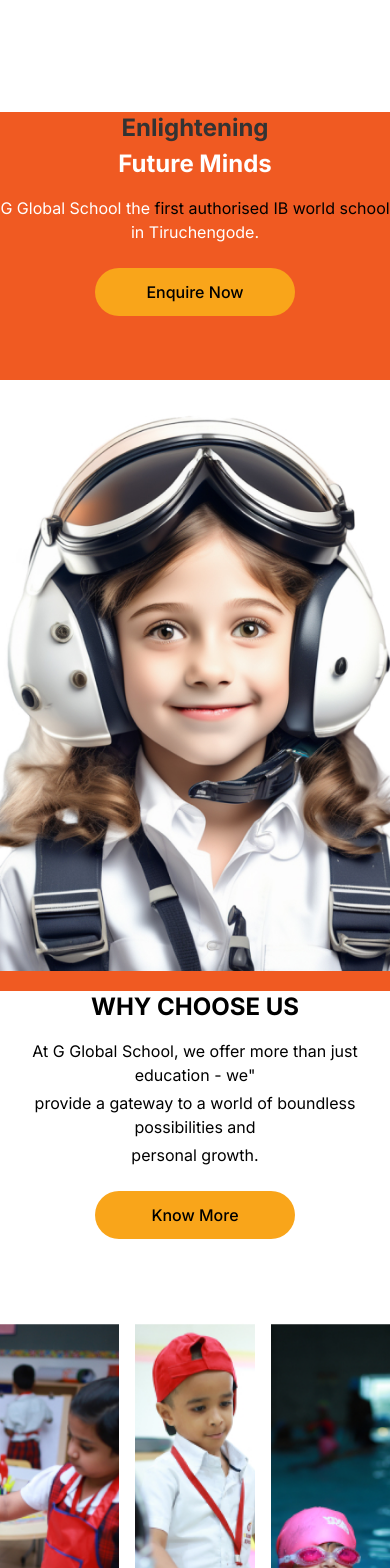
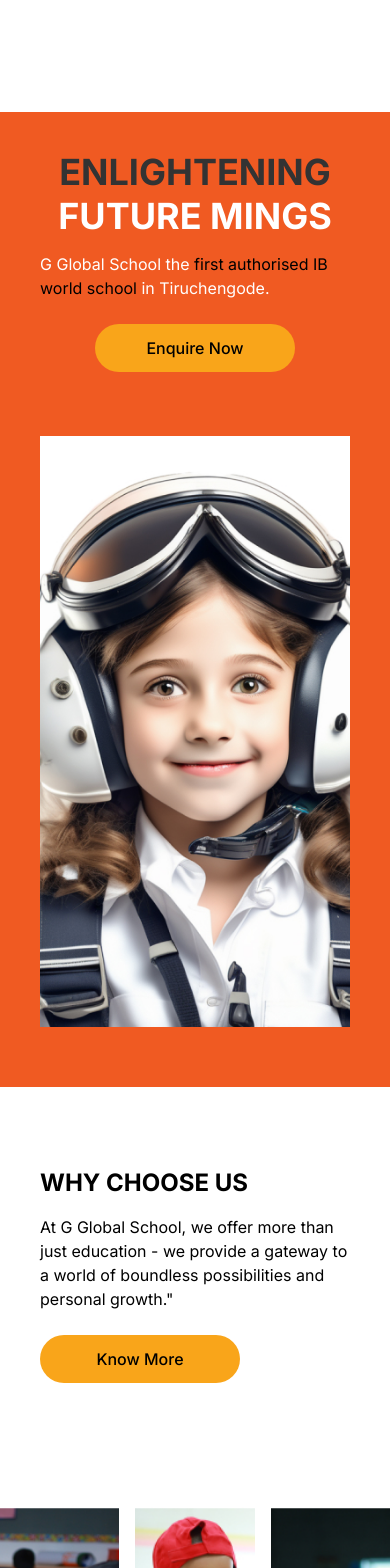
Before and after one commit to sudharshanr15/gglobalschool, a Next.js app: page / in a window 390 px wide. Shown: the top 1568 px of the page. Built offline with nearby package versions, Linux system fonts and the light colour scheme.

Commit message:
Hero page, personalgrowth page, programmesoffers page are to responsiveness are yet to be finish

```diff
--- a/src/container/Home/Hero.tsx
+++ b/src/container/Home/Hero.tsx
@@ -5,15 +5,15 @@
 
 const Hero = () => (
   <div className="bg-[#F05A22]">
-    <div className="div flex mt-28 md:mt-32 flex-wrap">
-      <div className="w-full md:w-1/2  md:mt-32  text-center">
-        <h1 className="text-2xl md:text-5xl font-bold sm:mr-10 text-[#333333]">
-          Enlightening
+    <div className="div flex mt-28 md:mt-32 p-10 flex-wrap">
+      <div className="w-full md:w-1/2  md:mt-32  ">
+        <h1 className="text-4xl md:text-5xl font-bold sm:mr-10 text-[#333333] text-center">
+          ENLIGHTENING
         </h1>
-        <h1 className="mt-1 sm:mt-3 text-2xl md:text-5xl font-bold sm:mr-44 text-white">
-          Future Minds
+        <h1 className="mt-1  sm:mt-3 text-4xl md:text-5xl font-bold sm:mr-10 text-white text-center">
+          FUTURE MINGS
         </h1>
-        <p className="sm:mr-28 mt-4 md:mt-9 text-white ">
+        <p className="sm:mr-28 mt-4 md:mt-9 md:ml-24 text-white ">
         G Global School the <span className='text-black'>first authorised IB world school</span> in Tiruchengode.
         </p>
 
--- a/src/container/Home/Personalgrowth.tsx
+++ b/src/container/Home/Personalgrowth.tsx
@@ -5,23 +5,22 @@
 const Personalgrowth = () => (
 
     <div className="div flex  flex-wrap">
-      <div className="w-full md:w-1/2  md:mt-32  text-center">
+      <div className="w-full md:w-1/2 mt-10  p-10 ">
         <h1 className="text-2xl md:text-5xl font-bold sm:mr-10 text-[#000000]">
         WHY CHOOSE US
         </h1>
 
-        <p className="sm:mr-28 mt-4 md:mt-9">
-        At G Global School, we offer more than just education - we"
+        <p className="sm:mr-28 mt-4 md:mt-9 ">
+        At G Global School, we offer more than just education - we provide a gateway to a world of boundless possibilities and personal growth."
         </p>
-        <p className="sm:mr-44 mt-1">provide a gateway to a world of boundless possibilities and</p>
-        <p className="sm:mr-44 mt-1">personal growth.</p>
+
 
         {/* <p className="sm:mr-28 mt-4 md:mt-9">
         At G Global School, we offer more than just education - we provide a gateway to a world of boundless possibilities and personal growth."
         </p> */}
 
-        <div className="flex space-x-4">
-          <button className="bg-[#F9A51A] w-[200px] rounded-full font-medium my-6 mx-auto py-3 text-black">
+        <div className="flex ">
+          <button className="bg-[#F9A51A] w-[200px] rounded-full font-medium my-6 md:mx-auto py-3 text-black">
             Know More
           </button>
         </div>
@@ -31,7 +30,7 @@
 
 
 
-      <div className="mx-auto w-full md:w-1/4 mt-5 py-10">
+      <div className="mx-auto w-full md:w-1/4 mt-5 py-10 ">
       <div className="flex  space-x-4 ...">
       <div  className="hover:scale-105 duration-300 bg-cover" style={{ position: 'relative', width: '100%', height: '50vh'  }}>
             <Image
--- a/src/container/Home/Programmesoffers.tsx
+++ b/src/container/Home/Programmesoffers.tsx
@@ -48,7 +48,7 @@
           </div>
         </div>
 
-        <div className="w-full md:w-1/2  md:mt-5  text-center underline underline-offset-8 ... text-[#F05A22]">
+        <div className="w-full md:w-1/2  md:mt-5 p-5 text-center underline underline-offset-8 ... text-[#F05A22]">
           <h1 className="text-2xl md:text-xl font-bold sm:mr-10 md:text-left text-[#FAFAFA]">
             To know more
           </h1>
@@ -78,7 +78,7 @@
           </div>
         </div>
 
-        <div className="w-full md:w-1/2  md:mt-5  text-center underline underline-offset-8 ... text-[#F05A22]">
+        <div className="w-full md:w-1/2  md:mt-5 p-5 text-center underline underline-offset-8 ... text-[#F05A22]">
           <h1 className="text-2xl md:text-xl font-bold sm:mr-10 md:text-left text-[#FAFAFA]">
             To know more
           </h1>
```
